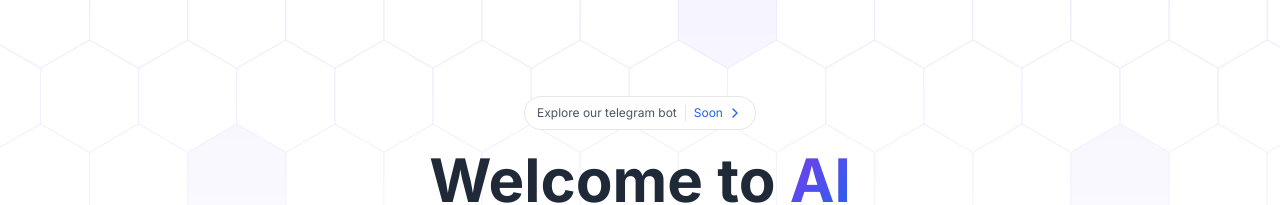
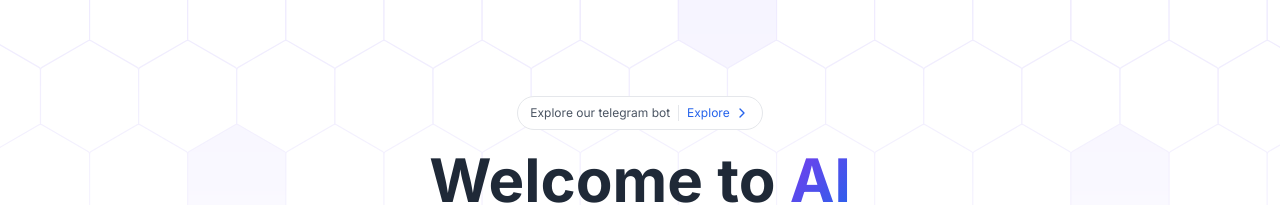
Before and after one commit to AntoschenkoMaxim/AleoAssistant, a React (Vite) app in the folder client/: page / in a window 1280 px wide. Shown: the top 205 px of the page. Built offline with nearby package versions, Linux system fonts and the light colour scheme.

Commit message:
Added link to telegram bot.

```diff
--- a/client/src/components/modules/Banner.tsx
+++ b/client/src/components/modules/Banner.tsx
@@ -4,13 +4,13 @@ type BannerProps = {
   href?: string
 }
 
-export function Banner({ title, button }: BannerProps) {
+export function Banner({ title, button, href }: BannerProps) {
   return (
     <div className='flex justify-center'>
       <a
         className='inline-flex items-center gap-x-2 bg-white border border-gray-200 text-xs text-gray-600 p-2 px-3 rounded-full transition hover:border-gray-300 dark:bg-gray-800 dark:border-gray-700 dark:hover:border-gray-600 dark:text-gray-400'
-        // href={href}
-        // target='_blank'
+        href={href}
+        target='_blank'
       >
         {title}
         <span className='flex items-center gap-x-1'>
--- a/client/src/components/modules/Landing.tsx
+++ b/client/src/components/modules/Landing.tsx
@@ -33,7 +33,7 @@ export function Landing({
       <div className='max-w-[85rem] mx-auto px-4 sm:px-6 lg:px-8 pt-24 pb-10'>
         <Banner
           title='Explore our telegram bot'
-          button='Soon'
+          button='Explore'
           href='https://t.me/AleoAssistant_bot'
         />
         <Title text='Welcome to' subtext='Aleo AI' />
```
